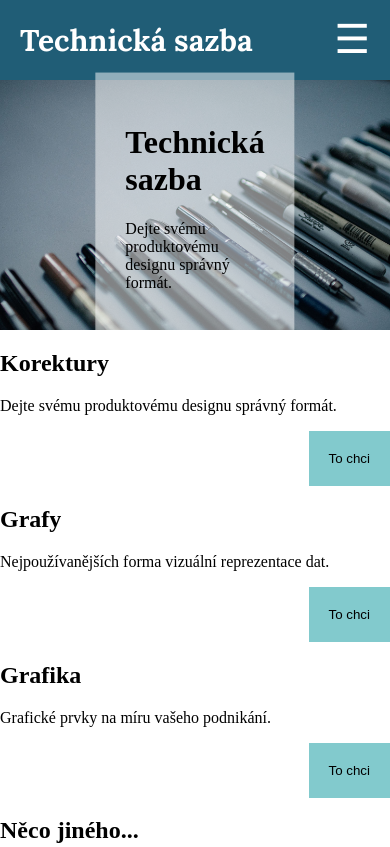
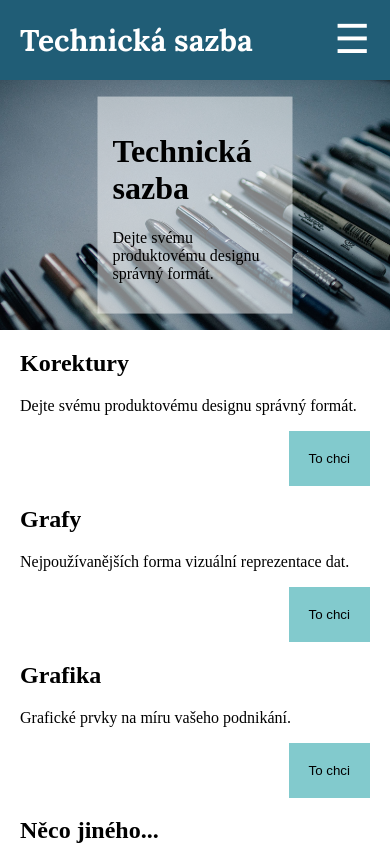
Before and after one commit to LenkaSilna/Technicka-sazba, an Eleventy site: page index.html in a window 390 px wide. Shown: the top 847 px of the page. Built offline with nearby package versions, Linux system fonts and the light colour scheme; Eleventy itself is replaced by a stand-in of ours; files that its build step writes are made by us from their sources.

Commit message:
padding index

```diff
--- a/scss/_hero.scss
+++ b/scss/_hero.scss
@@ -18,6 +18,12 @@
   padding: 30px;
 }
 
+@media screen and (max-width: 400px){
+  .hero__text{
+    padding: 15px;
+  }
+}
+
 @media screen and (min-width: 800px){
   .hero__text{
     top: 115px;
--- a/scss/style.scss
+++ b/scss/style.scss
@@ -5,7 +5,7 @@
 @import "footer";
 @import "button";
 @import "hero";
-
+@import "service";
 @import "form";
 @import "font";
 @import "banner"
```
Also changed, not shown: index.html (+5 -5 lines), css/style.css, 1 other file.
